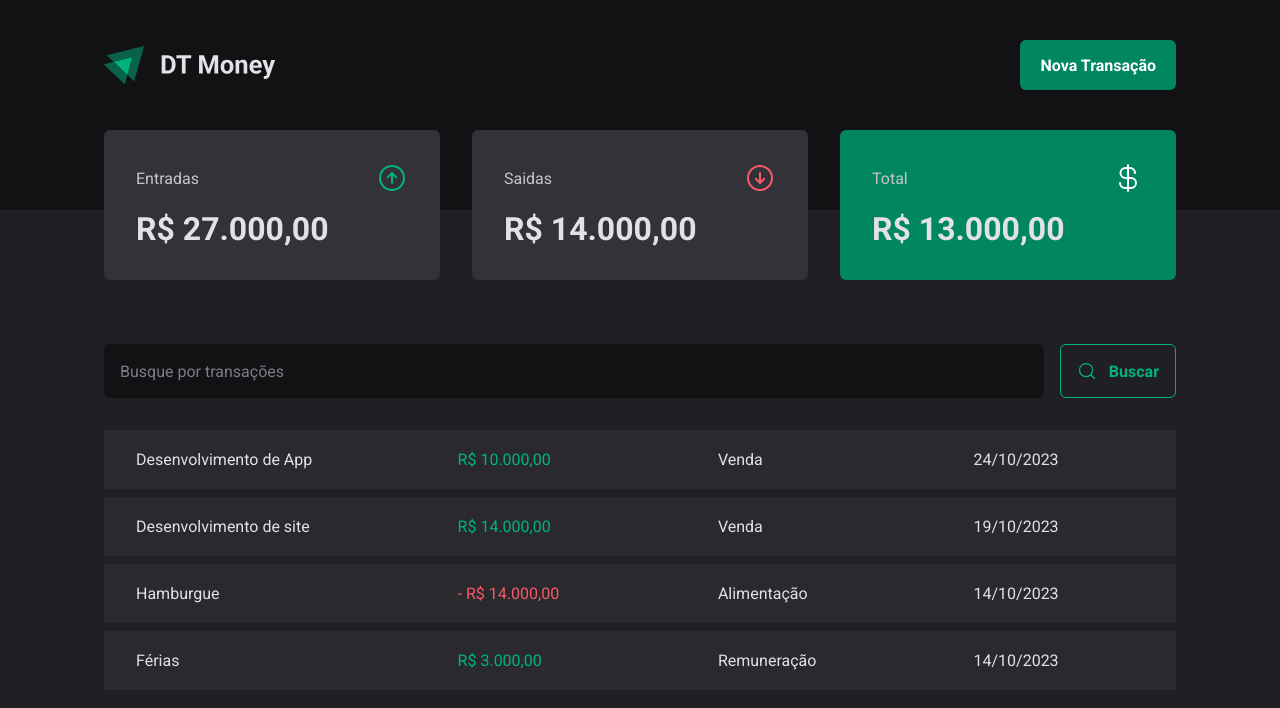
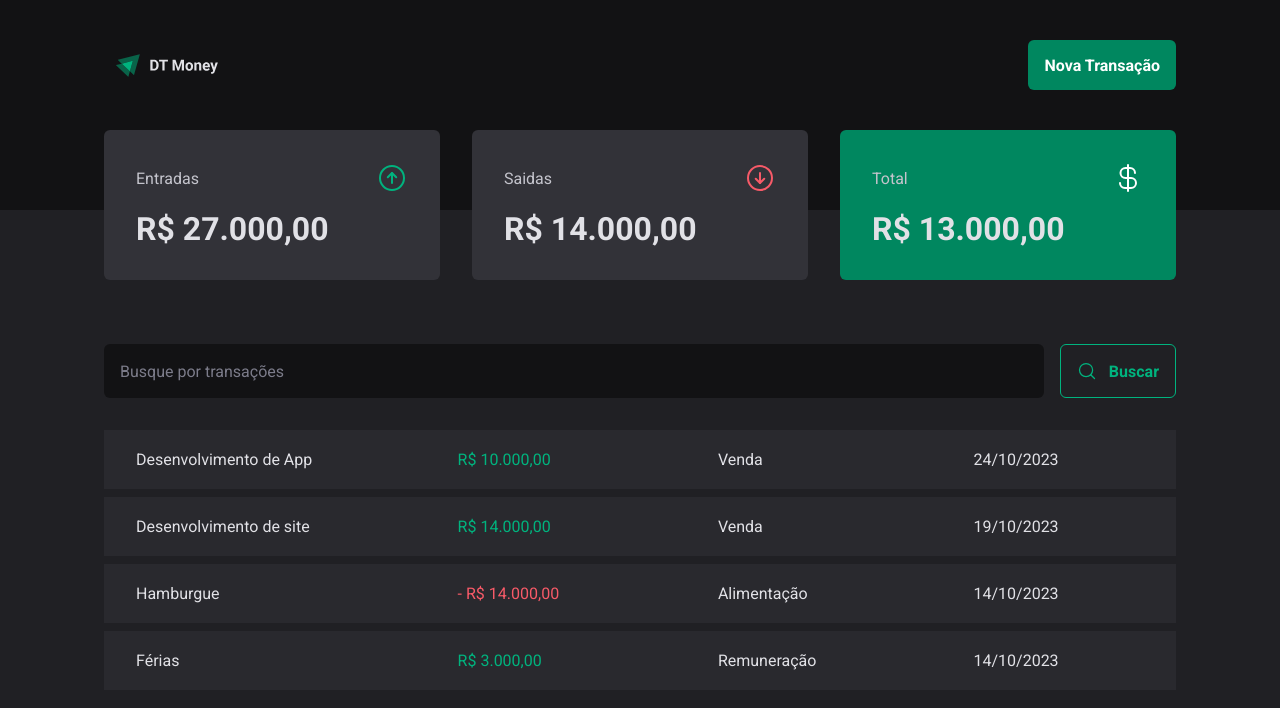
Before and after one commit to mbrenodev/dt-money, a React (Vite) app: page / in a window 1280 px wide. Shown: the top 708 px of the page. Built offline with nearby package versions, Linux system fonts and the light colour scheme; data requests are answered from the project's data file.

Commit message:
added display screen in header and summary

```diff
--- a/src/components/Header/styles.ts
+++ b/src/components/Header/styles.ts
@@ -7,17 +7,25 @@ export const HeaderContainer = styled.header`
 
 export const HeaderContent = styled.div`
   width: 100%;
-  max-width: 1120px;
+  max-width: 70rem;
   margin: 0 auto;
   padding: 0 1.5rem;
 
   display: flex;
   justify-content: space-between;
   align-items: center;
+
+  @media (min-width: 24.375rem) {
+    img {
+      width: 7.9375rem;
+      height: 1.5625rem;
+      flex-shrink: 0;
+    }
+  }
 `
 
 export const NewTransactionButton = styled.button`
-  height: 50px;
+  height: 3.125rem;
   border: 0;
   background: ${(props) => props.theme['green-500']};
   color: ${(props) => props.theme.white};
@@ -30,4 +38,12 @@ export const NewTransactionButton = styled.button`
     background: ${(props) => props.theme['green-700']};
     transition: background-color 0.2s;
   }
+
+  @media (min-width: 24.375rem) {
+    display: flex;
+    padding: 0.5rem 1rem;
+    justify-content: center;
+    align-items: center;
+    gap: 0.625rem;
+  }
 `
--- a/src/components/Summary/styles.ts
+++ b/src/components/Summary/styles.ts
@@ -5,7 +5,8 @@ export const SummaryContainer = styled.section`
   max-width: 1120px;
   margin: 0 auto;
   padding: 0 1.5rem;
-
+  position: relative;
+  overflow: auto;
   display: grid;
   grid-template-columns: repeat(3, 1fr);
   gap: 2rem;
```
